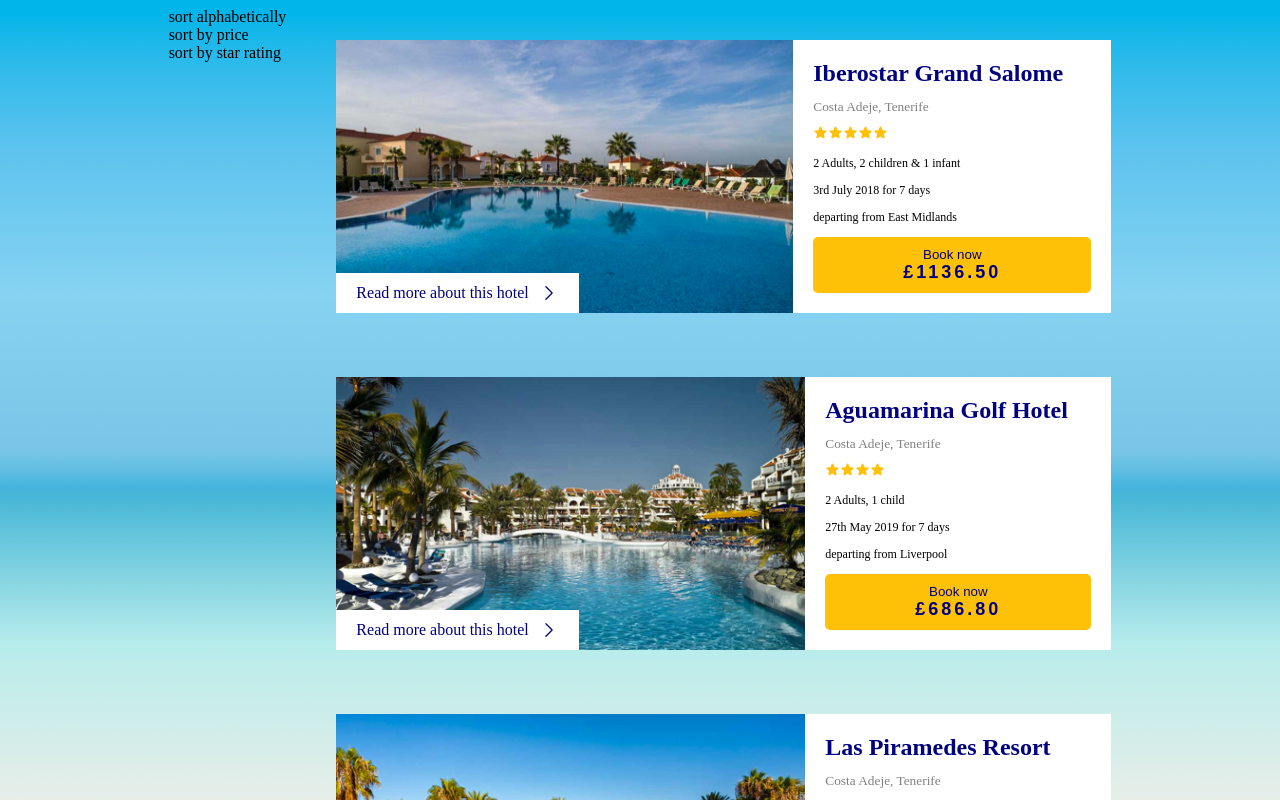
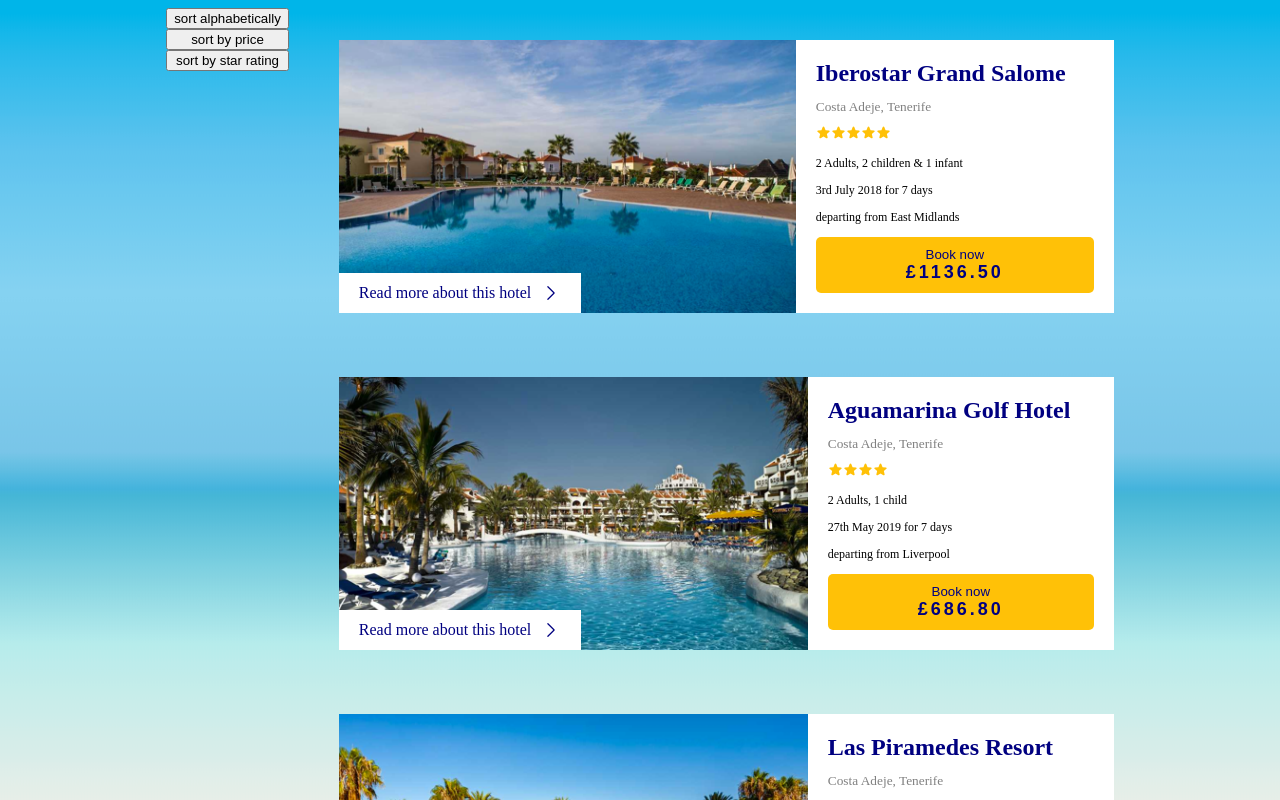
Before and after one commit to legenduzair/holiday-list-app, a React (Create React App) app: page / in a window 1280 px wide. Shown: the top 800 px of the page. Built offline with nearby package versions, Linux system fonts and the light colour scheme; the HTML template or start-up script is replaced by a standard one.

Commit message:
add helper functions to sort hotels alphabetically and price and add to app file

```diff
--- a/src/App.tsx
+++ b/src/App.tsx
@@ -1,17 +1,35 @@
+import { useState } from "react";
 import Filters from "./components/Filters/Filters";
 import Hotel from "./components/Hotel/Hotel";
 import { hotelData } from "./constants/hotelData";
 import "./index.css";
+import { HotelData, HotelDataType } from "./types/types";
+import { sortHotelsByName, sortHotelsByPrice } from "./utils/utils";
 
 function App() {
-  const hotelDetails = hotelData;
+  const [hotels, setHotels] = useState<HotelData>(hotelData);
+
+  const handleFilterChange = (filter: string) => {
+    switch (filter) {
+      case "alphabetical":
+        const sortedHotelsByName = sortHotelsByName(hotels);
+        setHotels(sortedHotelsByName);
+        break;
+      case "price":
+        const sortedHotelsByPrice = sortHotelsByPrice(hotels);
+        setHotels(sortedHotelsByPrice);
+        break;
+      default:
+        break;
+    }
+  };
 
   return (
     <section className="container">
-      <Filters />
+      <Filters onFilterChange={handleFilterChange} />
       <div className="hotel-list">
-        {hotelDetails.map((data) => (
-          <Hotel data={data} />
+        {hotels.map((data: HotelDataType) => (
+          <Hotel key={data.name} data={data} />
         ))}
       </div>
     </section>
--- a/src/components/Filters/Filters.tsx
+++ b/src/components/Filters/Filters.tsx
@@ -1,11 +1,16 @@
+import { useState } from 'react';
 import './filters.css'
 
-const Filters = () => {
+const Filters = ({ onFilterChange }: any) => {
+
+  const handleFilterChange = (filter: any) => {
+    onFilterChange(filter);
+  }
   return (
     <div className='filters-container'>
-        <div>sort alphabetically</div>
-        <div>sort by price</div>
-        <div>sort by star rating</div>
+        <button onClick={() => handleFilterChange('alphabetical')}>sort alphabetically</button>
+        <button onClick={() => handleFilterChange('price')}>sort by price</button>
+        <button onClick={() => handleFilterChange('starRating')}>sort by star rating</button>
     </div>
   )
 }
--- /dev/null
+++ b/src/utils/utils.ts
@@ -0,0 +1,13 @@
+import { HotelData } from "../types/types";
+
+// Utility Functions
+
+// Sort Alphabetically
+export const sortHotelsByName = (hotels: HotelData): HotelData => {
+  return [...hotels].sort((a, b) => a.name.localeCompare(b.name));
+};
+
+// Sort by Price (Ascending)
+export const sortHotelsByPrice = (hotels: HotelData): HotelData => {
+    return [...hotels].sort((a, b) => a.price - b.price);
+  };
```
